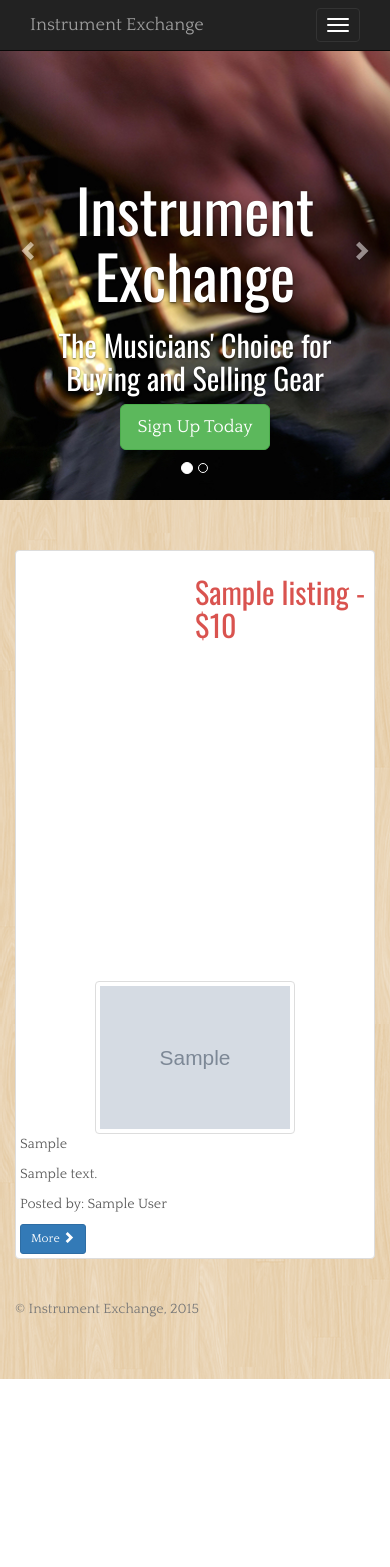
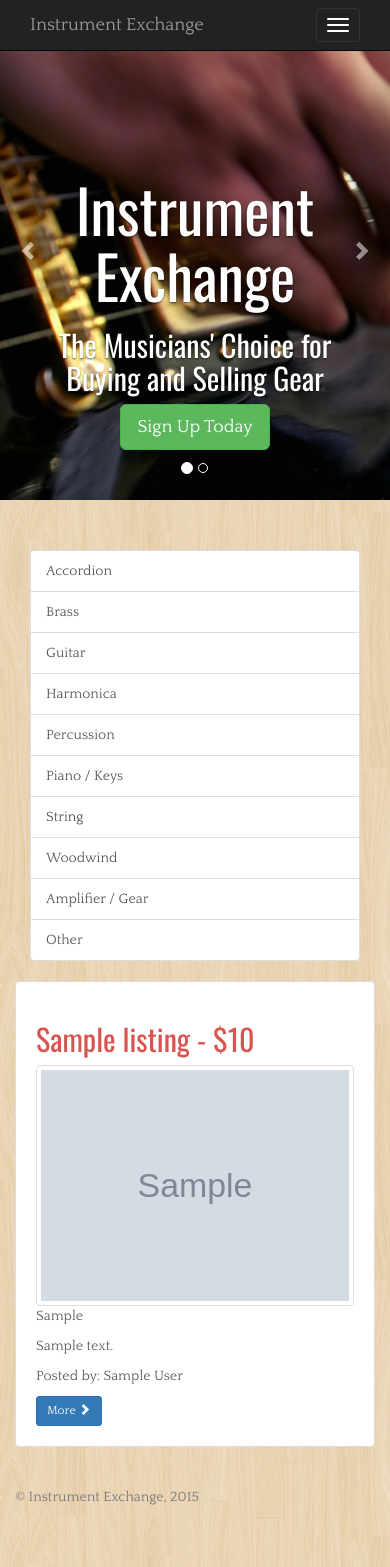
Before and after one commit to asleepArmadillo/Adlister, a PHP site: page / in a window 390 px wide. Before the commit the page ends 1379 px from the top, so only its background shows below. Run offline with PHP 8.4, Linux system fonts and the light colour scheme; tables that the repository leaves empty hold one stand-in row (values such as "Sample post"); grey boxes marked "Sample" are stand-in pictures; some libraries are stand-ins or nearby versions; some web fonts are replaced.

Commit message:
messing with styling to adjust display - media queries ug

```diff
--- a/public/css/main.css
+++ b/public/css/main.css
@@ -156,6 +156,10 @@ h3 {
 	color: #d9534f;
 }
 
+.thumbnail {
+	padding: 2rem;
+}
+
 
 
 /* CUSTOM LOGIN
@@ -210,21 +214,10 @@ h3 {
 	.featurette-heading {
 		font-size: 50px;
 	}
-
-	/*Ensure column height extends*/
-	.col-sm-3 {
-   		height: 100%;
-	}
-
 }
 
 @media (min-width: 992px) {
   .featurette-heading {
     margin-top: 120px;
   }
-
-  .col-sm-3 {
-    	width: 25%;
-   		height: 100%;
-	}
 }
--- a/public/index.php
+++ b/public/index.php
@@ -56,13 +56,12 @@ $addPark->save();*/
         <? include "../views/partials/sidebar.php"; ?>
 
         <div class="row">
-
             <? foreach($ads as $id => $ad): ?>
-                 <div class="col-md-4">
+                <div class="col-xs-12 col-sm-4 col-md-3 col-lg-3">
                     <div class="thumbnail">
                         <h2><?= $ad['title']; ?> - $<?= $ad['price']; ?></h2>
 
-                        <img class="img-thumbnail" data-src="<?= $ad['image_url']; ?>" src="<?= $ad['image_url']; ?>" data-holder-rendered="true" style="width: 200px; display: block;">
+                        <img class="img-thumbnail img-responsive" data-src="<?= $ad['image_url']; ?>" src="<?= $ad['image_url']; ?>" data-holder-rendered="true">
 
                         <p><?= $ad['type']; ?></p>
                         <p><?= mb_strimwidth($ad['description'], 0, 150, "..."); ?></p>
@@ -71,8 +70,9 @@ $addPark->save();*/
                     </div>
                 </div>
             <? endforeach; ?>
+        </div>
 
-        </div>
+
     </div>
 
 
--- a/views/partials/sidebar.php
+++ b/views/partials/sidebar.php
@@ -1,4 +1,4 @@
-<div class="col-xs-6 col-sm-3 sidebar-offcanvas" id="sidebar">
+<div class="col-xs-12 col-sm-4 col-md-3 col-lg-3 sidebar-offcanvas" id="sidebar">
     <div class="list-group">
         <a href="#" class="list-group-item">Accordion</a>
         <a href="#" class="list-group-item">Brass</a>
```
